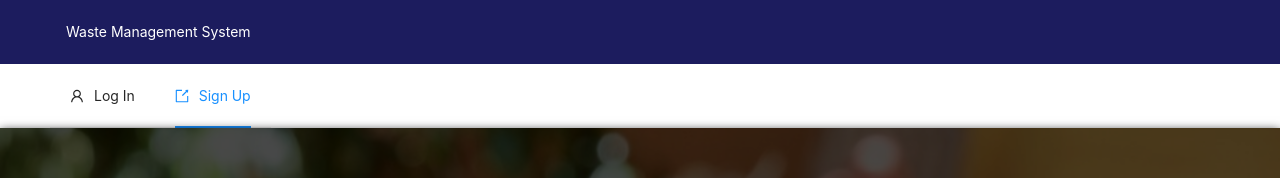
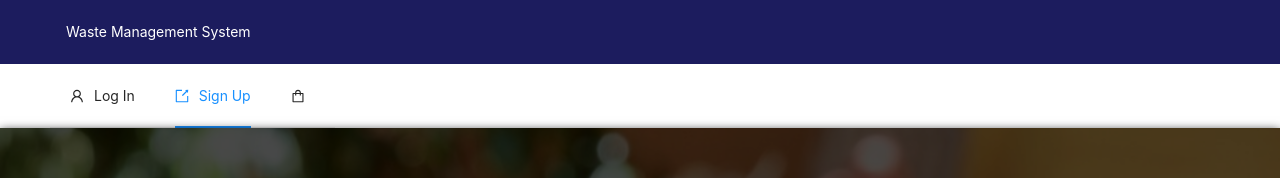
Before and after one commit to masoudz88/food_donations_frontend, a React (Create React App) app in the folder waste-management/: page / in a window 1280 px wide. Shown: the top 178 px of the page. Built offline with nearby package versions, Linux system fonts and the light colour scheme; no server answers.

Commit message:
edit some css points

```diff
--- a/waste-management/src/App.js
+++ b/waste-management/src/App.js
@@ -72,6 +72,16 @@ const App = (props) => {
   });
   return (
     <Router>
+      <Container >
+      <LoginContext.Provider
+            value={{
+              isLogged,
+              setIsLogged,
+              name,
+              setName,
+              loginUser,
+            }}
+          >
       <Header className="mainheader" style={myStyle}>
         <Link to="/">
           <Button type="text" style={{ color: "white", textAlign: "left" }}>
@@ -99,6 +109,7 @@ const App = (props) => {
                   onClick={(e) => e.preventDefault()}
                 >
                   <Title style={{ color: "white" }} level={5}>
+                    {!name && "No User"}
                     {name}
                   </Title>{" "}
                   <DownOutlined />
@@ -108,17 +119,9 @@ const App = (props) => {
           </Menu>
         )}
       </Header>
-      <Container className="container">
+
         <Switch>
-          <LoginContext.Provider
-            value={{
-              isLogged,
-              setIsLogged,
-              name,
-              setName,
-              loginUser,
-            }}
-          >
+
             <Route path="/credential" exact component={Credential}></Route>
             <Route path="/" exact component={Landingpage}></Route>
             <CompanyContext.Provider
@@ -163,8 +166,9 @@ const App = (props) => {
               </Route>
               <Route path="/profile">Complete you profile!</Route>
             </CompanyContext.Provider>
-          </LoginContext.Provider>
+
         </Switch>
+        </LoginContext.Provider>
       </Container>
       <Footer className="footer">written by Masoud Zare</Footer>
     </Router>
--- a/waste-management/src/CompanyCards.js
+++ b/waste-management/src/CompanyCards.js
@@ -11,9 +11,8 @@ const CompanyCards = () => {
   debug(companies);
 
   return (
-    <div>
+    <div className="list">
       <List
-        className="list"
         header={<div>Company List</div>}
         bordered
         dataSource={companies}
--- a/waste-management/src/Productinfo.js
+++ b/waste-management/src/Productinfo.js
@@ -1,4 +1,4 @@
-import { Button, Divider, List } from "antd";
+import { Button, Divider, List, Typography } from "antd";
 import React, { useState, useEffect, useContext } from "react";
 import { CompanyContext } from "./Contexts/CompanyContext";
 import { Link, useParams } from "react-router-dom";
@@ -10,6 +10,7 @@ const Productinfo = (props) => {
   const [selectedCompany, setSelectedCompany] = useState(null);
   const { companyId } = useParams();
   console.log(products);
+  const{Text}=Typography;
 
   useEffect(() => {
     const foundCompany = companies.find((c) => c.name === companyId);
@@ -36,7 +37,7 @@ const Productinfo = (props) => {
             dataSource={products}
             renderItem={(item) => (
               <List.Item className="listItem">
-                <Button type="link">{item.name}</Button>
+                <Text type="link">{item.name}</Text>
                 <Button
                   onClick={() => {
                     deleteProduct(selectedCompany.id, item.id);
--- a/waste-management/src/index.css
+++ b/waste-management/src/index.css
@@ -36,8 +36,9 @@
   height: 4.5rem;
 }
 .list {
-  width: 80%;
+  width: 95%;
   margin-bottom: 3%;
+
 }
 .listItem {
   float: center;
@@ -95,5 +96,5 @@
 }
 .productList{
   margin-left: 3%;
-  width: 80%
+  width: 95%;
 }
--- a/waste-management/src/navbar/LandingNav.js
+++ b/waste-management/src/navbar/LandingNav.js
@@ -1,10 +1,16 @@
-import React from "react";
+import React, { useContext } from "react";
 import { Link } from "react-router-dom";
 import { Layout, Menu } from "antd";
-import { UserOutlined, ExportOutlined } from "@ant-design/icons";
+import {
+  UserOutlined,
+  ExportOutlined,
+  ShoppingOutlined,
+} from "@ant-design/icons";
+import { LoginContext } from "../Contexts/LoginContext";
 
 const LandingNav = () => {
   const { Header } = Layout;
+  const { name } = useContext(LoginContext);
 
   return (
     <div>
@@ -22,6 +28,13 @@ const LandingNav = () => {
             <Menu.Item key="2" icon={<ExportOutlined />} title="Sign Up">
               <Link to="Signup">Sign Up</Link>
             </Menu.Item>
+            <Menu.Item key="3" icon={<ShoppingOutlined />} title="companyCard">
+              {name && (
+                <Menu.Item style={{ float: "right" }}>
+                  <Link to="Mainpage">Company Card</Link>
+                </Menu.Item>
+              )}
+            </Menu.Item>
           </Menu>
         </Header>
       </Layout>
```
Also changed, not shown: waste-management/src/Mainpage.js (+0 -18 lines).
